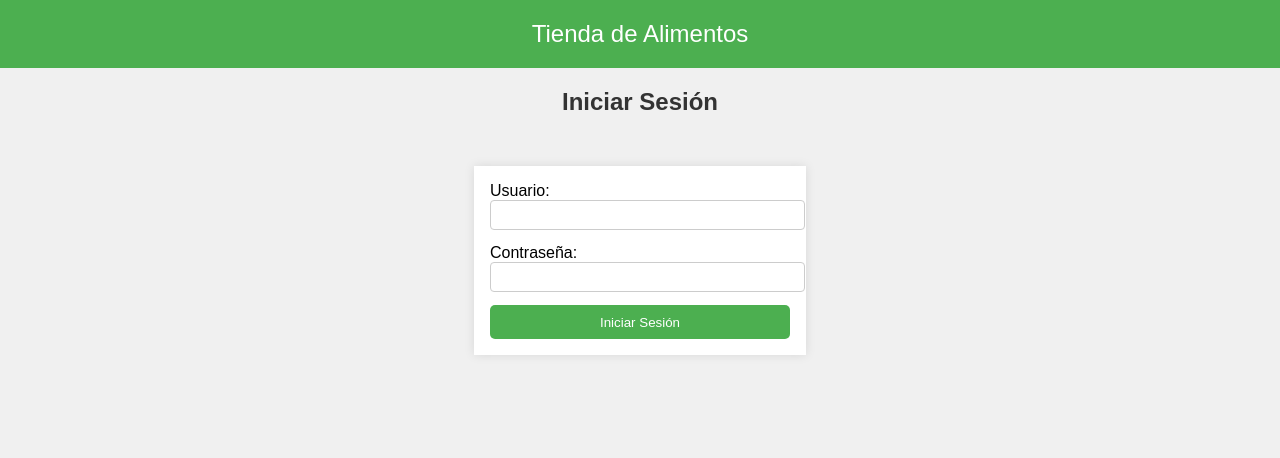
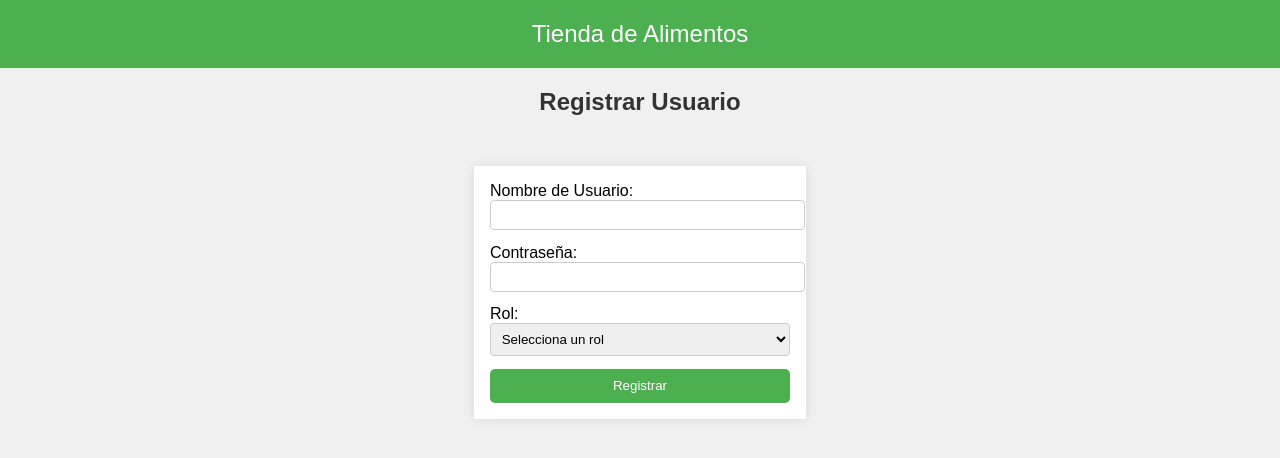
Before and after one commit to Morche17/rally-project, a PHP site: page /login.html in a window 1280 px wide. Shown: the top 458 px of the page. Run offline with PHP 8.4, Linux system fonts and the light colour scheme.

Commit message:
Adición del campo de selección para roles en el registro

```diff
--- a/login.html
+++ b/login.html
@@ -3,13 +3,13 @@
 <head>
     <meta charset="UTF-8">
     <meta name="viewport" content="width=device-width, initial-scale=1.0">
-    <title>Iniciar sesión</title>
+    <title>Registrar Usuario</title>
     <style>
         body {
             font-family: Arial, sans-serif;
-            margin: 0; /* Sin márgenes en el cuerpo */
-            padding: 0; /* Sin relleno en el cuerpo */
-            background-color: #f0f0f0; /* Fondo claro */
+            margin: 0;
+            padding: 0;
+            background-color: #f0f0f0;
         }
 
         /* Estilos para el banner */
@@ -22,30 +22,30 @@
         }
 
         h2 {
-            text-align: center; /* Centrar el título */
-            margin: 20px 0; /* Margen superior e inferior */
+            text-align: center;
+            margin: 20px 0;
             color: #333; /* Color del título */
         }
 
         form {
-            max-width: 300px; /* Ancho máximo del formulario */
+            max-width: 300px;
             margin: 50px auto; /* Centra el formulario horizontalmente y agrega margen superior */
-            padding: 1em; /* Relleno interno del formulario */
+            padding: 1em;
             background: #fff; /* Fondo blanco del formulario */
             box-shadow: 0px 0px 10px rgba(0, 0, 0, 0.1); /* Sombra para el formulario */
         }
 
-        input {
-            margin-bottom: 1em; /* Espacio entre inputs */
-            padding: 0.5em; /* Relleno interno del input */
-            width: 100%; /* Ancho del input */
+        input, select {
+            margin-bottom: 1em;
+            padding: 0.5em;
+            width: 100%;
             border: 1px solid #ccc; /* Borde gris claro para los inputs */
             border-radius: 4px; /* Bordes redondeados */
         }
 
         button {
-            padding: 0.7em; /* Relleno interno del botón */
-            width: 100%; /* Ancho del botón */
+            padding: 0.7em;
+            width: 100%;
             background-color: #4CAF50; /* Color verde para el botón */
             color: white; /* Color del texto del botón */
             border: none; /* Sin borde */
@@ -69,51 +69,23 @@
         Tienda de Alimentos
     </div>
 
-    <!-- Título y formulario de inicio de sesión -->
-    <h2>Iniciar Sesión</h2>
-    <form id="loginForm">
-        <label for="username">Usuario:</label>
+    <!-- Título y formulario de registro -->
+    <h2>Registrar Usuario</h2>
+    <form action="php/signup.php" method="POST">
+        <label for="username">Nombre de Usuario:</label>
         <input type="text" id="username" name="username" required>
 
         <label for="password">Contraseña:</label>
         <input type="password" id="password" name="password" required>
 
-        <button type="submit">Iniciar Sesión</button>
-        <div id="error" class="error"></div>
+        <label for="role">Rol:</label>
+        <select id="role" name="role" required>
+            <option value="" disabled selected>Selecciona un rol</option>
+            <option value="distribuidor">Distribuidor</option>
+            <option value="cliente">Cliente</option>
+        </select>
+
+        <button type="submit">Registrar</button>
     </form>
-
-    <script>
-        document.getElementById('loginForm').addEventListener('submit', function(event) {
-            event.preventDefault(); // Evita que el formulario se envíe de la manera tradicional
-
-            const username = document.getElementById('username').value;
-            const password = document.getElementById('password').value;
-            const errorDiv = document.getElementById('error');
-
-            // Validaciones básicas de cliente
-            if (username === '' || password === '') {
-                errorDiv.textContent = 'Por favor, completa todos los campos.';
-                return;
-            }
-
-            // Enviar datos con AJAX
-            const xhr = new XMLHttpRequest();
-            xhr.open('POST', 'php/login.php', true);
-            xhr.setRequestHeader('Content-type', 'application/x-www-form-urlencoded');
-
-            xhr.onload = function() {
-                if (this.status === 200) {
-                    if (this.responseText === 'success') {
-                        // Redirigir a index.html si la respuesta es exitosa
-                        window.location.href = 'Tienda_Virtual/home.html';
-                    } else {
-                        errorDiv.textContent = this.responseText; // Mostrar mensaje de error
-                    }
-                }
-            };
-
-            xhr.send(`username=${encodeURIComponent(username)}&password=${encodeURIComponent(password)}`);
-        });
-    </script>
 </body>
 </html>
```
Also changed, not shown: php/signup.php (+4 -3 lines).
